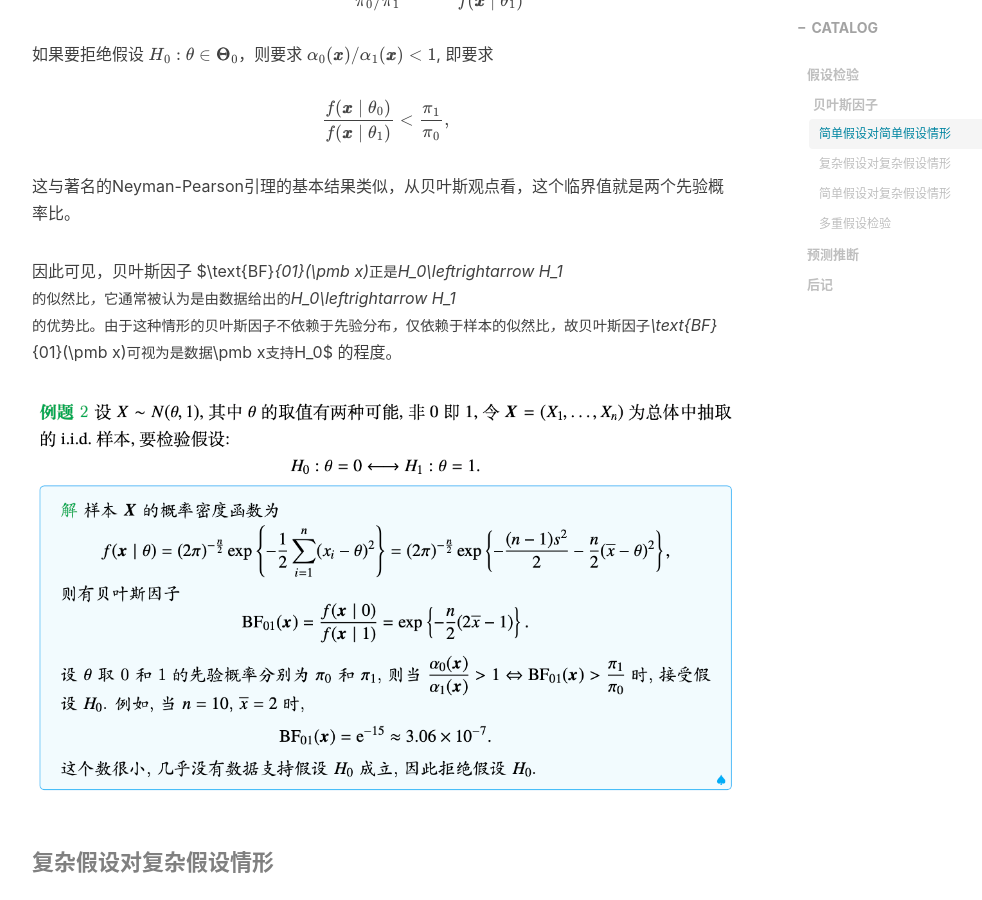
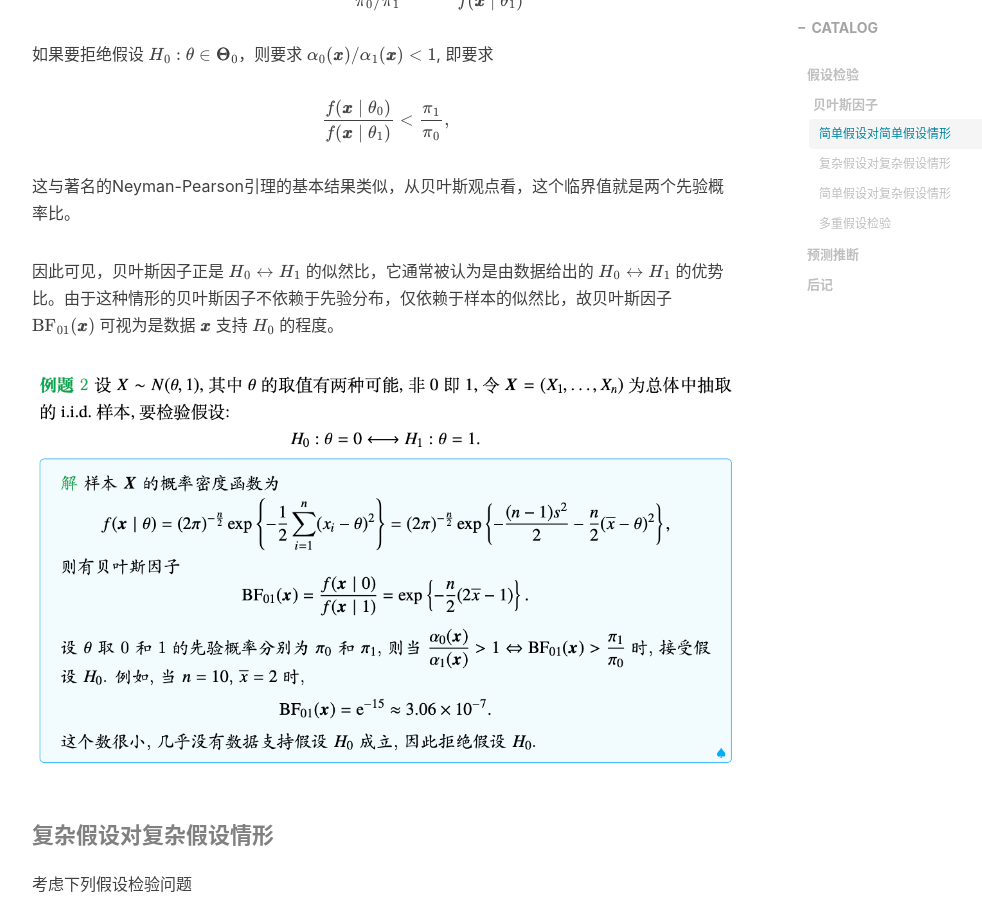
Before and after one commit to kausiujik/kausiujik.github.io, a Jekyll site: the page built from _posts/2022-09-26-Bayes_Lec3.2.md, in a window 1280 px wide and 900 px high, scrolled down 2359 px. Shown: the whole window, without its empty margins (233-1215 px from the left). Built offline with Jekyll 4.4.1, drawn with Linux system fonts in a browser that asks for light colours; nearby versions of some CDN libraries; formulas are drawn with MathJax 3; comment, search, counter and statistics services are not loaded.

Commit message:
Update 2022-09-26-Bayes_Lec3.2.md

```diff
--- a/_posts/2022-09-26-Bayes_Lec3.2.md
+++ b/_posts/2022-09-26-Bayes_Lec3.2.md
@@ -69,7 +69,7 @@
 
 这与著名的Neyman-Pearson引理的基本结果类似，从贝叶斯观点看，这个临界值就是两个先验概率比。
 
-因此可见，贝叶斯因子 $\text{BF}_{01}(\pmb x)$ 正是 $H_0\leftrightarrow H_1$ 的似然比，它通常被认为是由数据给出的 $H_0\leftrightarrow H_1$ 的优势比。由于这种情形的贝叶斯因子不依赖于先验分布，仅依赖于样本的似然比，故贝叶斯因子 $\text{BF}_{01}(\pmb x)$ 可视为是数据 $\pmb x$ 支持 $H_0$ 的程度。
+因此可见，贝叶斯因子正是 $H_0\leftrightarrow H_1$ 的似然比，它通常被认为是由数据给出的 $H_0\leftrightarrow H_1$ 的优势比。由于这种情形的贝叶斯因子不依赖于先验分布，仅依赖于样本的似然比，故贝叶斯因子 $\text{BF}_{01}(\pmb x)$ 可视为是数据 $\pmb x$ 支持 $H_0$ 的程度。
 
 ![](/img/in_post/Bayes/BayesLec3_2_2.png)
 
```
